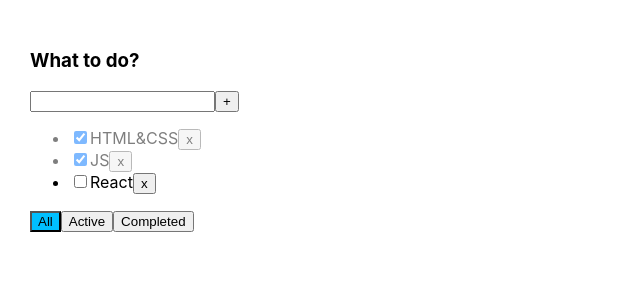
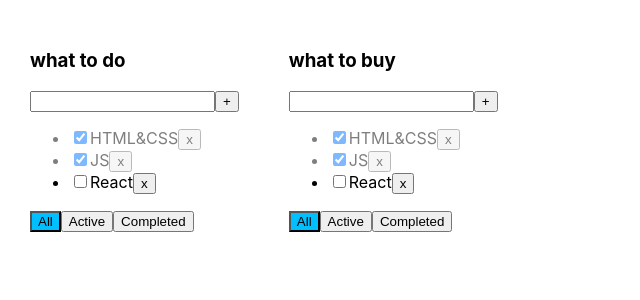
Before and after one commit to Violet0222/todolistNew, a React (Create React App) app: page / in a window 1280 px wide. Shown: the top 300 px of the page, without its empty margins (0-640 px from the left). Built offline with nearby package versions, Linux system fonts and the light colour scheme.

Commit message:
add toDolistState

```diff
--- a/src/App.tsx
+++ b/src/App.tsx
@@ -4,8 +4,16 @@ import "./App.css";
 import { ToDoList } from "./ToDoList";
 
 export type FilteredTaskType = "All" | "Active" | "Completed";
-
+type ToDoListType = {
+  id: string;
+  title: string;
+  filter: FilteredTaskType;
+};
 function App() {
+  const [toDoListState, setToDoListState] = useState<Array<ToDoListType>>([
+    { id: v1(), title: "what to do", filter: "All" },
+    { id: v1(), title: "what to buy", filter: "All" },
+  ]);
   const [tasksState, setTasks] = useState([
     { id: v1(), name: "HTML&CSS", isDone: true },
     { id: v1(), name: "JS", isDone: true },
@@ -52,11 +60,14 @@ function App() {
       )
     );
   };
+
   return (
     <div className="App">
+      {toDoListState.map((list) => {
+        return (
           <ToDoList
-        title={"What to do?"}
-        filter={filter}
+            title={list.title}
+            filter={list.filter}
             filteredTasks={filteredTasks}
             handleRemoveClick={handleRemoveClick}
             handActiveClick={handActiveClick}
@@ -65,6 +76,8 @@ function App() {
             addTitle={addTitle}
             onChangeTaskStatus={onChangeTaskStatus}
           />
+        );
+      })}
     </div>
   );
 }
```
Lines whose indentation alone changed are shown as unchanged.
